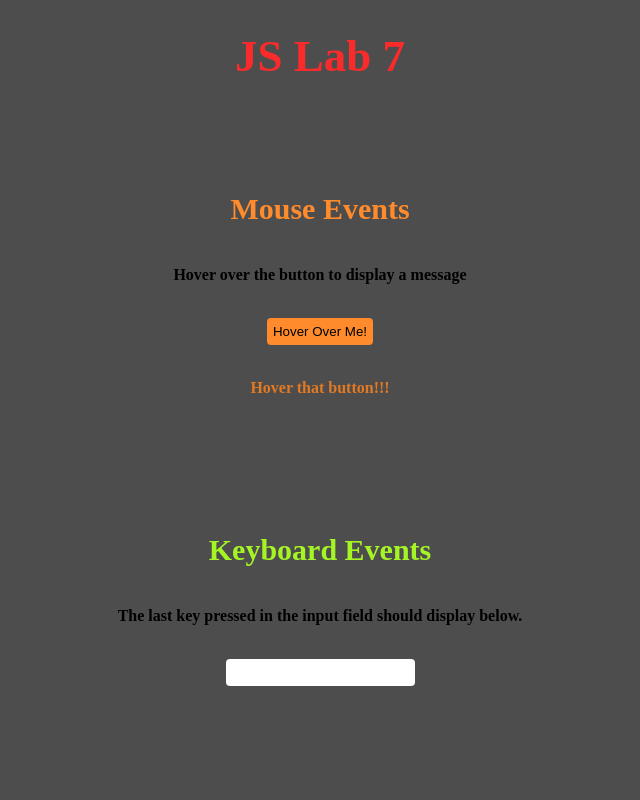
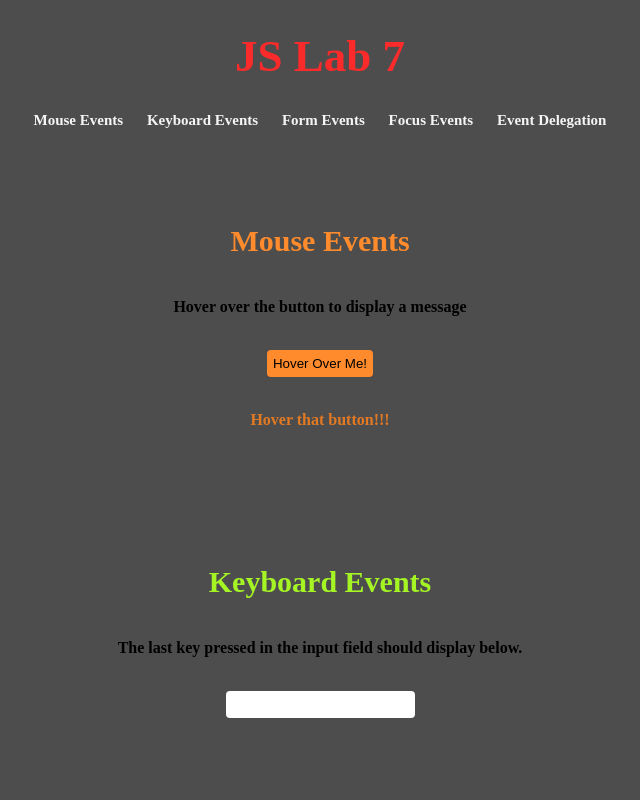
Before and after one commit to Jeff-Hartley/JS-lab-7, a plain HTML site: page index.html in a window 1280 px wide. Shown: the top 800 px of the page, without its empty margins (320-960 px from the left). Drawn offline with Linux system fonts and the light colour scheme.

Commit message:
Added navigation bar & paragraph describing event delegation section

```diff
--- a/css/style.css
+++ b/css/style.css
@@ -24,6 +24,30 @@ h1 {
     color: var(--main-color);
     font-size: var(--head-size);
     text-align: center;
+}
+
+nav ul {
+    text-align: center;
+    list-style: none;
+    padding: 0;
+    font-size: 15px;
+}
+
+nav ul li {
+    display: inline;
+    margin: 0 10px;
+}
+
+nav ul li a {
+    color: rgb(245, 245, 245);
+    text-decoration: none;
+    font-weight: bold;
+}
+
+nav ul li a:hover {
+    color: rgb(206, 204, 204);
+    text-decoration: underline;
+    text-decoration-style: bold;
 }
 
 h4 {
--- a/index.html
+++ b/index.html
@@ -9,6 +9,15 @@
 </head>
 <body>
     <h1>JS Lab 7</h1>
+    <nav>
+        <ul>
+            <li><a href="#mouseEventSection">Mouse Events</a></li>
+            <li><a href="#keyboardEventSection">Keyboard Events</a></li>
+            <li><a href="#formEventSection">Form Events</a></li>
+            <li><a href="#focusEventSection">Focus Events</a></li>
+            <li><a href="#eventDelegationSection">Event Delegation</a></li>
+        </ul>
+    </nav>
 
     <section id="mouseEventSection">
         <h4 id="mouseEventH">Mouse Events</h4>
@@ -46,12 +55,13 @@
 
     <section id="eventDelegationSection">
     <h4 id="delegationH">Event Delegation</h4>
+    <p>Click on a button of your choice. The number will appear below it due to event delegation.</p><br>
     <div id="delegationBtnContainer">
         <button class="delegationBtn" id="btn1">#1</button>
         <button class="delegationBtn" id="btn2">#2</button>
         <button class="delegationBtn" id="btn3">#3</button>
         <button class="delegationBtn" id="btn4">#4</button>
-    </div>
+    </div><br>
     <p id="eventDelegationMsg"></p>
     </section>
 
```
